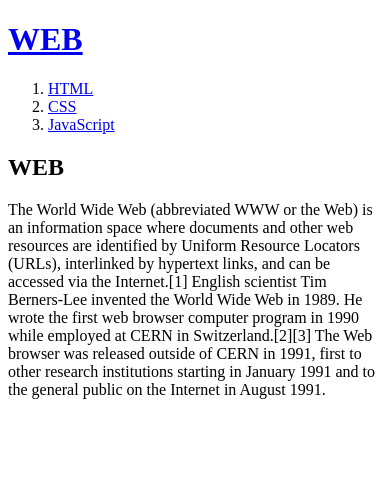
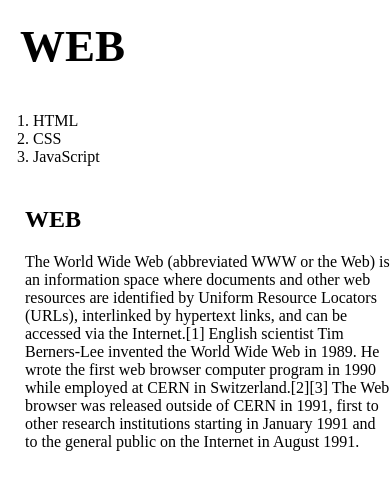
Before and after one commit to jiksp/web1, a plain HTML site: page index.html in a window 390 px wide. Drawn offline with Linux system fonts and the light colour scheme.

Commit message:
js study 20190310

```diff
--- a/index.html
+++ b/index.html
@@ -3,17 +3,65 @@
 <head>
 <title>WEB1 - Welcome :)</title>
 <meta charset="utf-8">
+<style>
+    body{
+      margin: 0;
+    }
+    ol{
+      border-right: 1px solid gray;
+      width: 100px;
+      margin: 0;
+      padding: 20px;
+    }
+    #grid ol{
+      padding-left: 33px;
+    }
+    #grid {
+      display: grid;
+      grid-template-columns: 150px 1fr;
+    }
+    #article{
+      padding-left: 25px;
+    }
+    a {
+      color: black;
+      text-decoration: none;
+    }
+    h1 {
+    font-size: 45px;
+    text-align: center;
+    border-bottom: 1px solid gray;
+    margin: 0;
+    padding: 20px;
+    }
+    @media(max-width:800px){
+        #grid {
+      display: block;
+      }
+      ol{
+      border-right: none;
+      }
+      h1{
+        border-bottom: none;
+        text-align: left;
+        }
+    }
+  </style>
 </head>
 <body>
   <h1><a href="index.html">WEB</a></h1>
-<ol>
+<div id="grid">
+  <ol>
   <li><a href="1.html">HTML</a></li>
   <li><a href="2.html">CSS</a></li>
   <li><a href="3.html">JavaScript</a></li>
 </ol>
+<div id="article">
 <h2>WEB</h2>
 <p style="margin-top:10px;">
   The World Wide Web (abbreviated WWW or the Web) is an information space where documents and other web resources are identified by Uniform Resource Locators (URLs), interlinked by hypertext links, and can be accessed via the Internet.[1] English scientist Tim Berners-Lee invented the World Wide Web in 1989. He wrote the first web browser computer program in 1990 while employed at CERN in Switzerland.[2][3] The Web browser was released outside of CERN in 1991, first to other research institutions starting in January 1991 and to the general public on the Internet in August 1991.
 </p>
+</div>
+</div>
 </body>
 </html>
```
Also changed, not shown: 1.html (+46 -0 lines), 2.html (+12 -0 lines), ex1.html (added, +17 -0 lines), ex2.html (added, +15 -0 lines).
